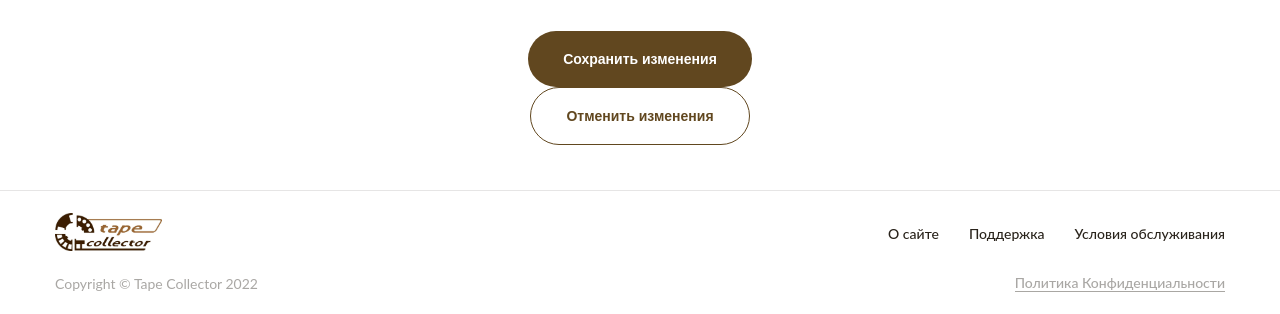
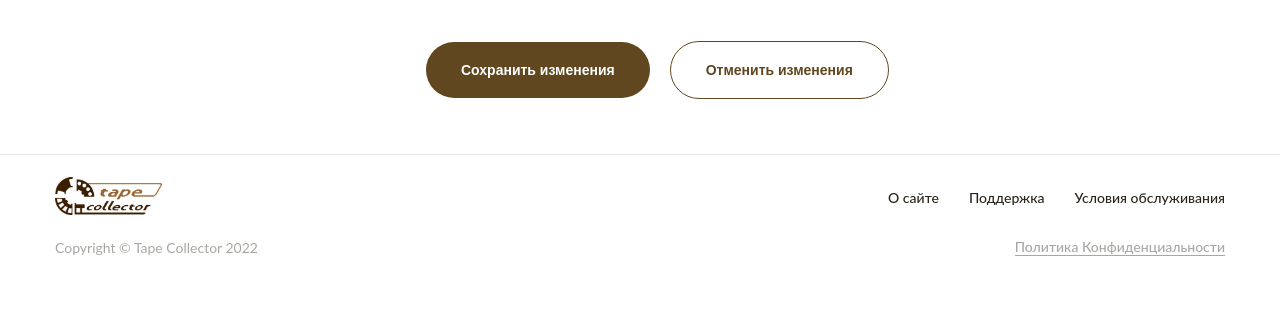
Before and after one commit to smirnov-andrey/cassettes, a Django app: page /catalog/cassettes/1/update/ in a window 1280 px wide. Shown: the part 1681-1995 px from the top of the page. After the commit the page ends 1937 px from the top, so only its background shows below. Run offline with Django 4.2, Linux system fonts and the light colour scheme; tables that the repository leaves empty hold one stand-in row (values such as "Sample post"); grey boxes marked "Sample" are stand-in pictures; some libraries are stand-ins or nearby versions; some web fonts are replaced.

Commit message:
css style for buttons at the bottom of the page

```diff
--- a/static/css/style.css
+++ b/static/css/style.css
@@ -2206,6 +2206,18 @@
     border-bottom: 1px solid rgba(41, 35, 27, 0.4);
 }
 
+.footer-buttons div {
+    margin: 0px 10px;
+}
+
+.footer-buttons {
+    align-items: center;
+    display: inline-flex;
+    position: relative;
+    left: 30%;
+    padding: 10px;
+}
+
 .table__inputs-text{
     width: 120px;
 }
--- a/templates/catalog/update-cassette.html
+++ b/templates/catalog/update-cassette.html
@@ -245,10 +245,13 @@
           </div>
         </div>
         <div class="footer-buttons">
+          <div>
             <button type="submit" value="Update" class="btn btn_fill setting__btn">Сохранить изменения</button>
+          </div>
+          <div>
             <button type="button" onclick="location.href='{{ cassette.get_absolute_url }}'" class="btn btn_ghost setting__btn">Отменить изменения</button>
           </div>
-
+        </div>
       </form>
     </div>
   </section>
```
Also changed, not shown: 1 other file. Lines whose indentation alone changed are shown as unchanged.
